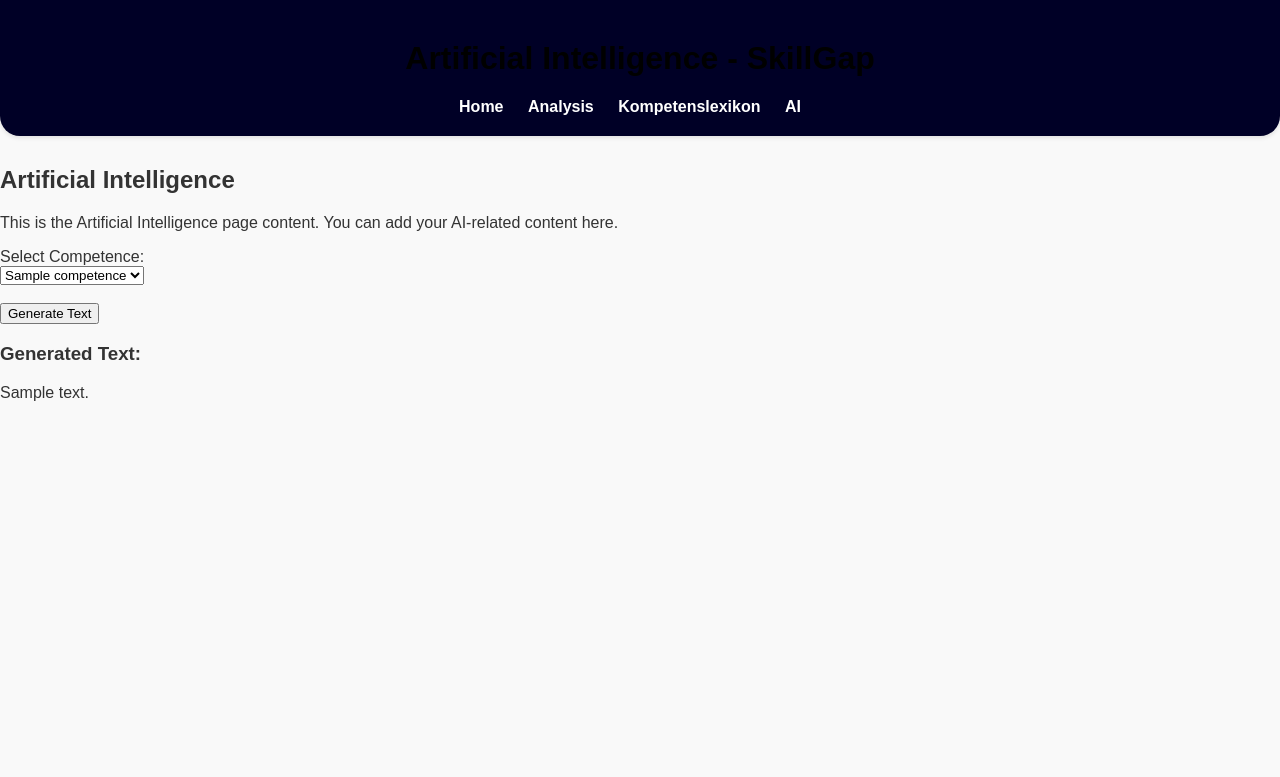
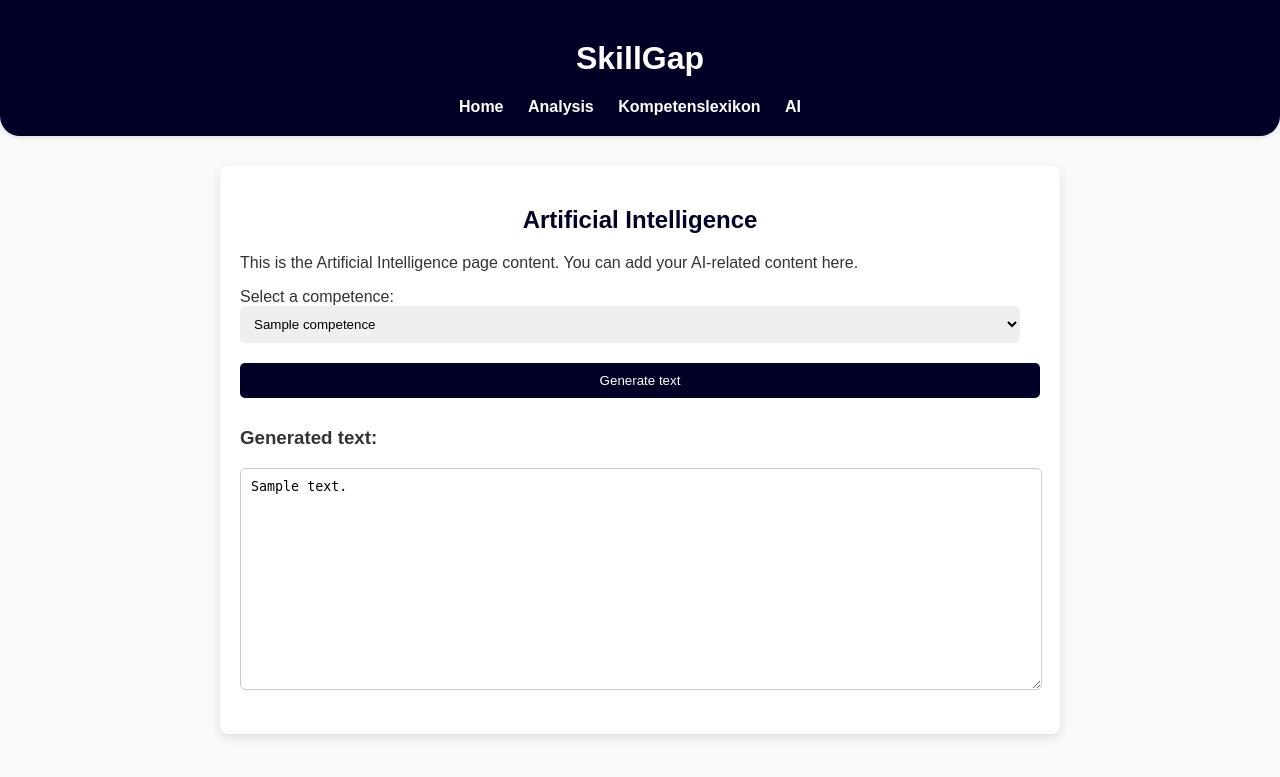
Before and after one commit to Sofiean/Kompetenskompassen, a Flask app: template templates/AI.html in a window 1280 px wide. Shown: the top 777 px of the page. Run offline with Flask 3, Linux system fonts and the light colour scheme; the template is opened without the code that fills it: most values are stand-ins (such as "Sample title", 1, 10 or a date in 2020).

Commit message:
Open AI is now functional

```diff
--- a/templates/AI.html
+++ b/templates/AI.html
@@ -3,7 +3,7 @@
 <head>
     <meta charset="UTF-8">
     <meta name="viewport" content="width=device-width, initial-scale=1.0">
-    <title>Artificial Intelligence - SkillGap</title>
+    <title>SkillGap</title>
     <style>
         body {
             font-family: Arial, sans-serif;
@@ -42,21 +42,63 @@
         }
         h1 {
             text-align: center;
-            color: #000;
+            color: #fff;
             margin-top: 20px;
         }
         /* Add your additional styles here */
+        section {
+            max-width: 800px;
+            margin: 0 auto;
+            padding: 20px;
+            background-color: #fff;
+            border-radius: 8px;
+            box-shadow: 0px 4px 8px rgba(0, 0, 0, 0.1);
+        }
+        h2 {
+            text-align: center;
+            color: #000026;
+            margin-top: 20px;
+        }
+        select, input[type="submit"] {
+            padding: 10px;
+            border: none;
+            border-radius: 5px;
+            margin-bottom: 10px;
+        }
+        select {
+            width: calc(100% - 20px);
+            margin-bottom: 20px;
+        }
+        input[type="submit"] {
+            background-color: #000026;
+            color: #fff;
+            width: 100%;
+            cursor: pointer;
+            transition: background-color 0.3s;
+        }
+        input[type="submit"]:hover {
+            background-color: #000014;
+        }
+        textarea {
+            width: calc(100% - 20px);
+            height: 200px;
+            margin-bottom: 20px;
+            padding: 10px;
+            border-radius: 5px;
+            border: 1px solid #ccc;
+            resize: vertical;
+        }
     </style>
 </head>
 <body>
     <header>
-        <h1>Artificial Intelligence - SkillGap</h1>
+        <h1>SkillGap</h1>
         <nav>
             <ul>
                 <li><a href="/">Home</a></li>
                 <li><a href="/analysis">Analysis</a></li>
                 <li><a href="#">Kompetenslexikon</a></li>
-                <li><a href="#">AI</a></li>
+                <li><a href="/ai">AI</a></li>
             </ul>
         </nav>
     </header>
@@ -65,25 +107,20 @@
         <h2>Artificial Intelligence</h2>
         <p>This is the Artificial Intelligence page content. You can add your AI-related content here.</p>
 
-        <!-- AI Form -->
-        <form action="/generate_text" method="POST">
-            <label for="selected_competence">Select Competence:</label><br>
+        <form action="/ai" method="post">
+            <label for="selected_competence">Select a competence:</label>
             <select name="selected_competence" id="selected_competence">
                 {% for competence in all_competencies %}
                 <option value="{{ competence }}">{{ competence }}</option>
                 {% endfor %}
-            </select><br><br>
-            <input type="submit" value="Generate Text">
+            </select>
+            <input type="submit" value="Generate text">
         </form>
 
-        <!-- Generated Text -->
         {% if generated_text %}
-        <div>
-            <h3>Generated Text:</h3>
-            <p>{{ generated_text }}</p>
-        </div>
+        <h3>Generated text:</h3>
+        <textarea readonly>{{ generated_text }}</textarea>
         {% endif %}
     </section>
-
 </body>
 </html>
```
Also changed, not shown: aiapp.py (+21 -8 lines).
